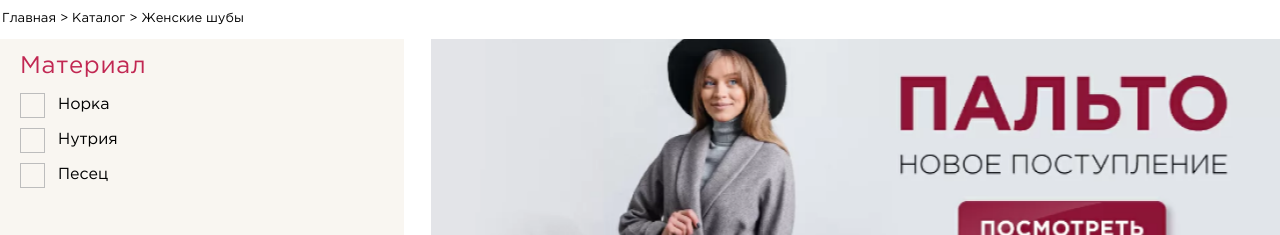
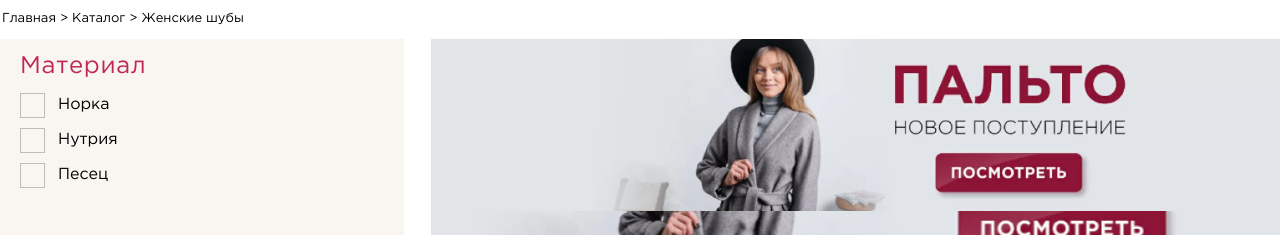
Before and after one commit to RedSanchezz/VyatkaFur, a website: page app/index(old).html in a window 1280 px wide. Shown: the top 235 px of the page. Drawn offline with nearby package versions, Linux system fonts and the light colour scheme; some packages are replaced by stand-ins of ours; a script that the page names is missing.

Commit message:
'add-banner-image'

```diff
--- a/app/index(old).html
+++ b/app/index(old).html
@@ -164,7 +164,8 @@
                 </div>
 
                 <div class="catalog-section-banner">
-                    <!-- <img src="img/bunner-img.png" alt=""> -->
+
+                    <a href="#"><img src="img/bunner-img.png" alt=""></a>
                 </div>
 
                 <div class="catalog__products">
--- a/app/scss/style.scss
+++ b/app/scss/style.scss
@@ -21,6 +21,9 @@
 }
 
 .catalog-section-banner {
+    img {
+        max-width: 100%;
+    }
     height: 244px;
     background-image: url('/img/bunner-img.png');
     background-size: cover;
```
Also changed, not shown: app/css/style.css.
